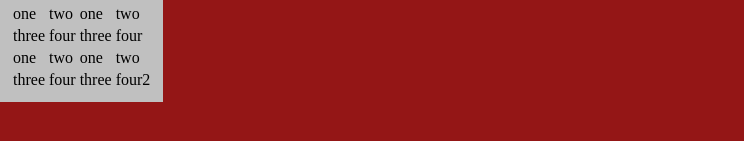
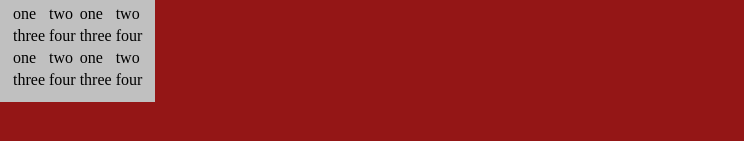
Before and after one commit to Shubham-Rasal/practice, a plain HTML site: page practice/index.html in a window 1280 px wide. Shown: the part 433-574 px from the top of the page, without its empty margins (0-744 px from the left). Drawn offline with Linux system fonts and the light colour scheme.

Commit message:
changed 2 to nothing

```diff
--- a/practice/index.html
+++ b/practice/index.html
@@ -48,7 +48,7 @@
         <td>three</td>
         <td>four</td>
         <td>three</td>
-        <td>four2</td>
+        <td>four</td>
     </tr>
 </table>
 <script src='main.js'></script>
```
